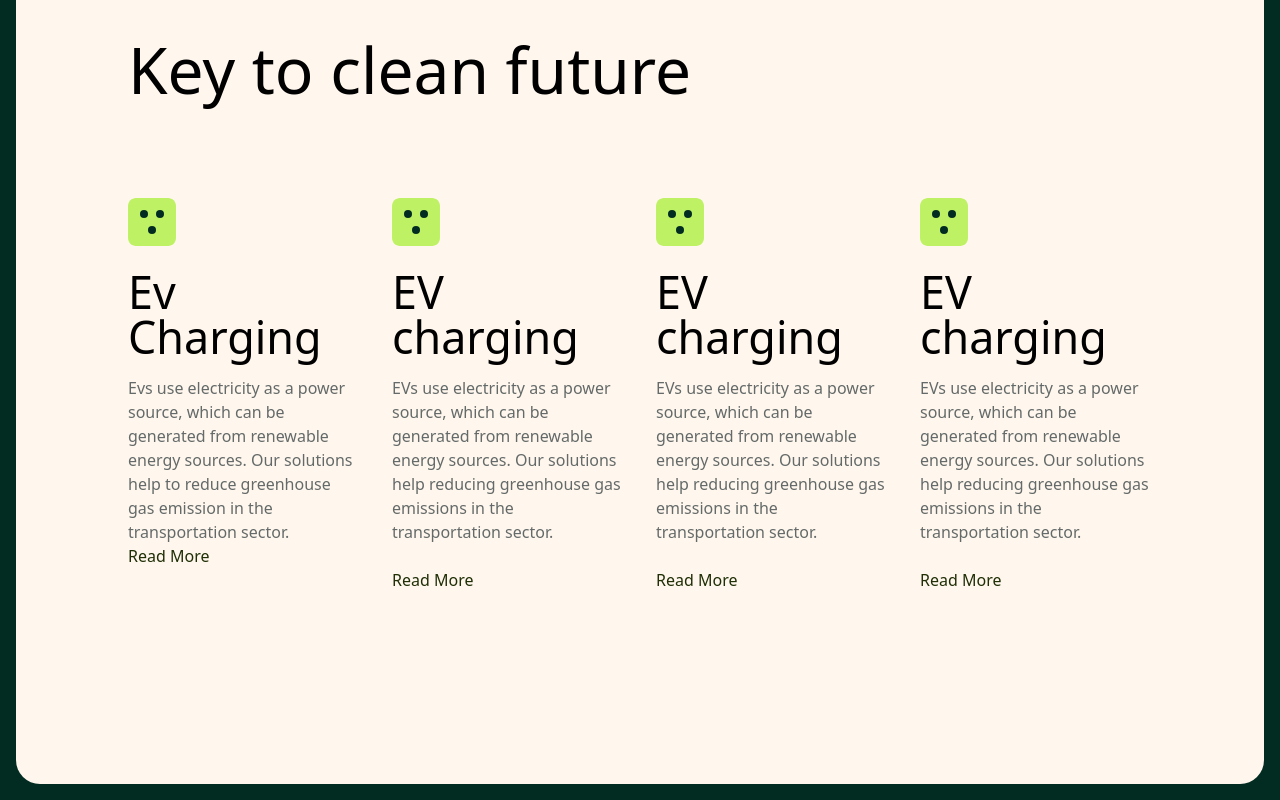
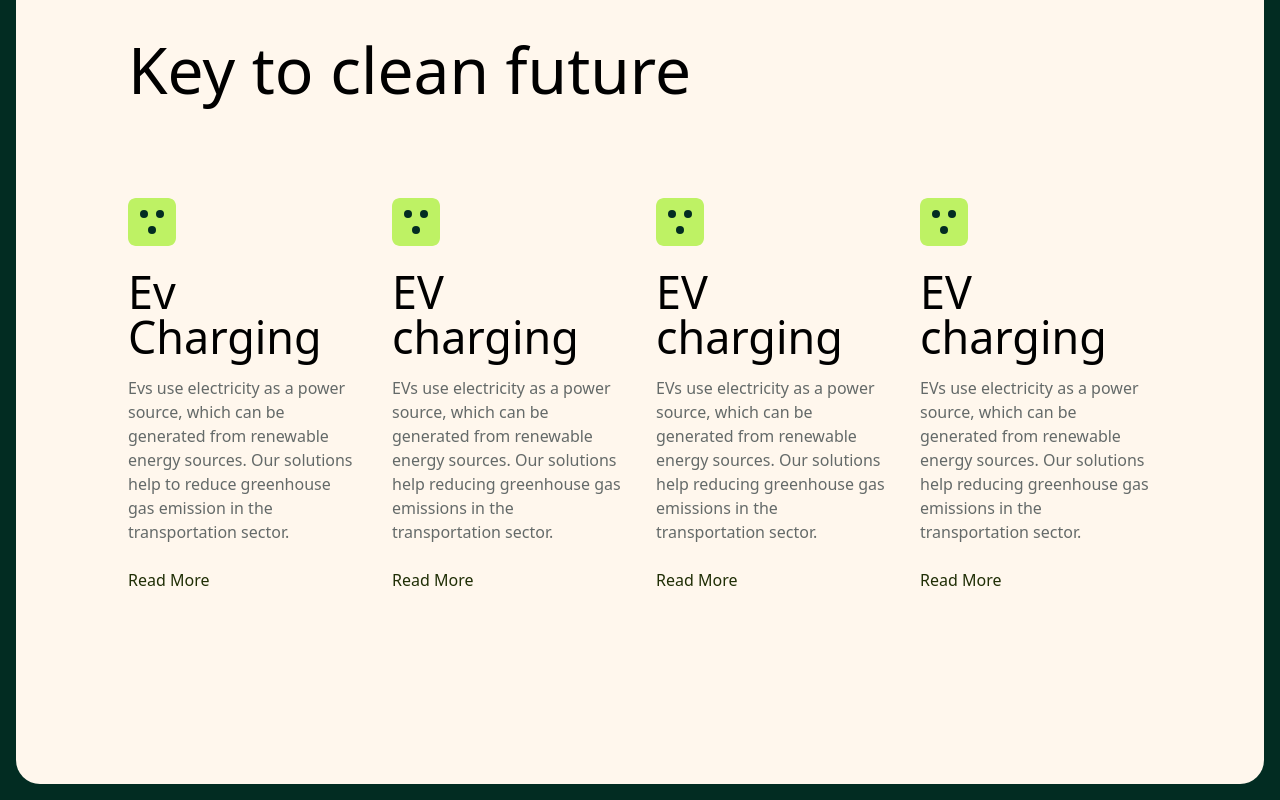
Before and after one commit to Saunders868/energy-application, a Next.js app: page / in a window 1280 px wide. Shown: the part 1639-2439 px from the top of the page. Built offline with nearby package versions, Linux system fonts and the light colour scheme.

Commit message:
fix: change to styling in features section

```diff
--- a/components/sections/features/Features.tsx
+++ b/components/sections/features/Features.tsx
@@ -24,8 +24,8 @@ export const Features = () => {
                   from renewable energy sources. Our solutions help to reduce
                   greenhouse gas emission in the transportation sector.
                 </p>
-                <button className="text-primary-950">Read More</button>
               </div>
+              <button className="text-primary-950">Read More</button>
             </div>
             <div className="flex flex-col gap-6 items-start">
               <Ev />
```
